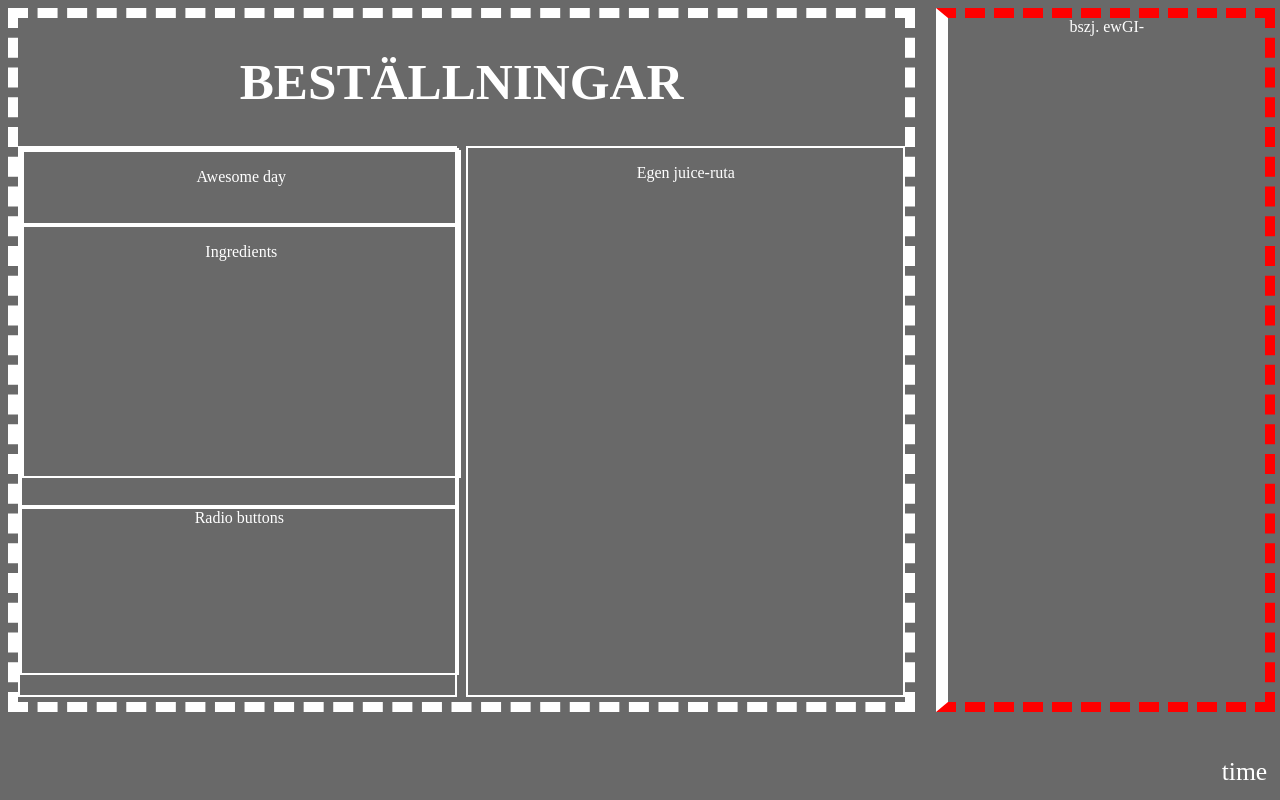
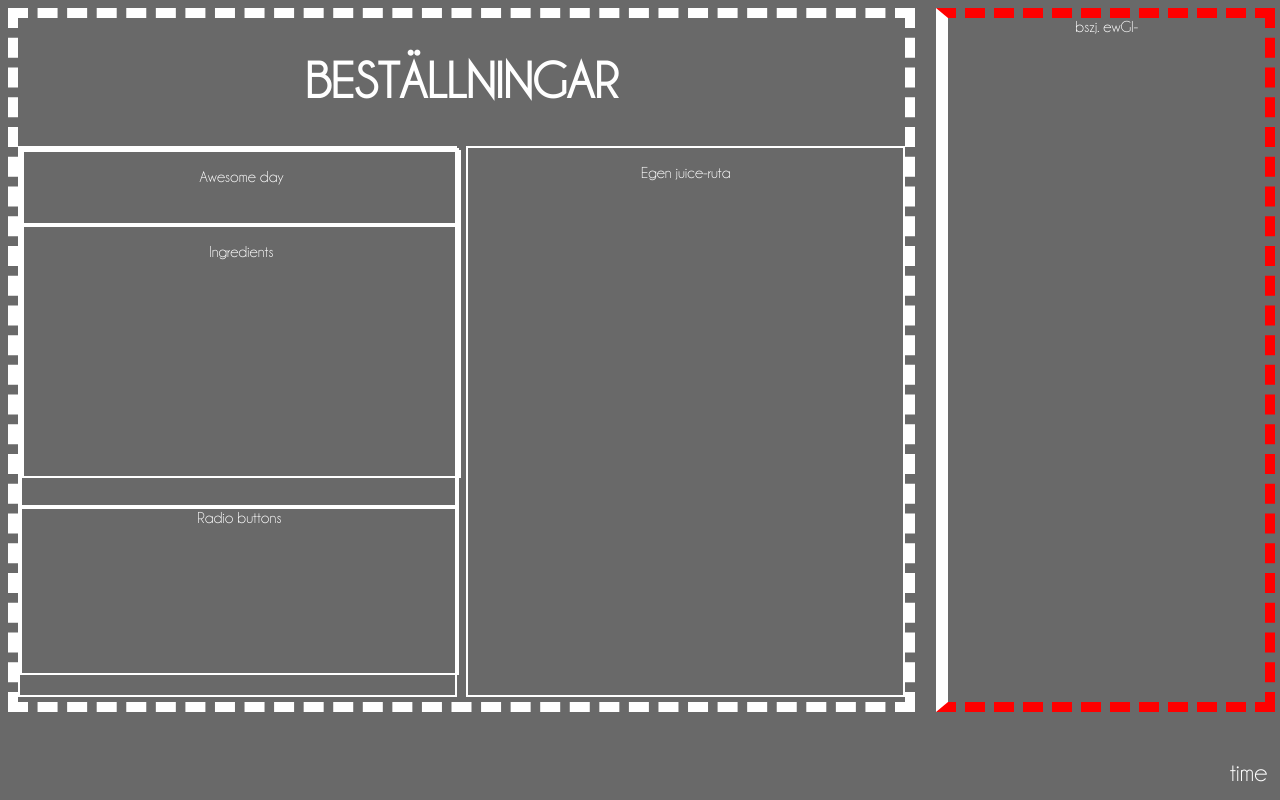
Before and after one commit to attikatt/HIT, a plain HTML site: page bestallningar.html in a window 1280 px wide. Drawn offline with Linux system fonts and the light colour scheme.

Commit message:
Update bestallStyle.css

```diff
--- a/css/bestallStyle.css
+++ b/css/bestallStyle.css
@@ -1,4 +1,16 @@
+@font-face {
+    font-family: 'champagne__limousinesregular';
+    src: url('/css/fonts/champagne_limousines-webfont.eot');
+    src: url('/css/fonts/champagne_limousines-webfont.eot?#iefix') format('embedded-opentype'),
+         url('/css/fonts/champagne_limousines-webfont.woff2') format('woff2'),
+         url('/css/fonts/champagne_limousines-webfont.woff') format('woff'),
+         url('/css/fonts/champagne_limousines-webfont.svg#champagne__limousinesregular') format('svg');
+    font-weight: normal;
+    font-style: normal;
+}
+
 body {
+  font-family: "champagne__limousinesregular", arial, sant-serif;
   background-color: dimgrey;
   color: white;
 }
```
